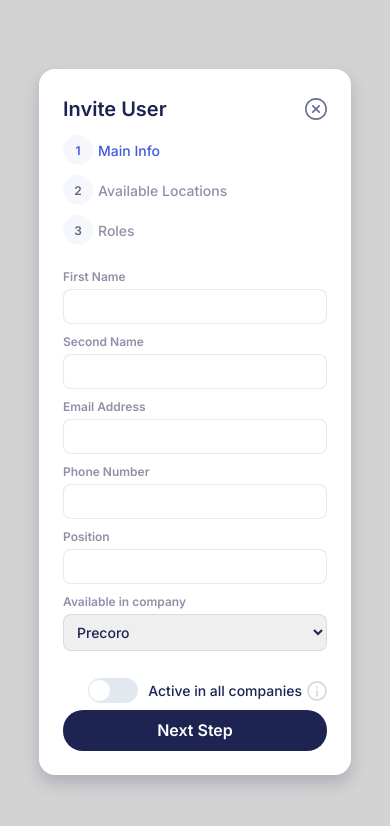
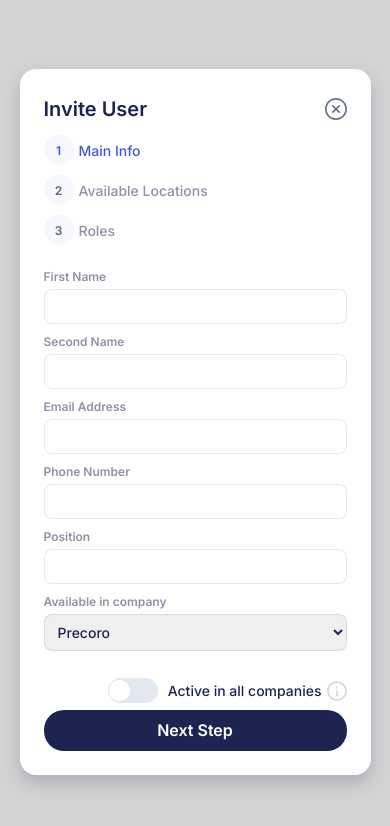
Before and after one commit to Celentanoo0/precoro-test-assignment, a Vue app: page / in a window 390 px wide. Shown: the top 826 px of the page. Built offline with nearby package versions, Linux system fonts and the light colour scheme.

Commit message:
[features] popup mobile design fixed

```diff
--- a/src/App.vue
+++ b/src/App.vue
@@ -77,9 +77,9 @@ provide('disableAll', formElementsDisabled);
 .app-popup {
   background: #ffffff;
   box-shadow: 0 8px 16px rgba(54, 62, 113, 0.24);
+  padding: 24px;
   border-radius: 16px;
-  padding: 24px;
-  flex: 0 1 80%;
+  flex: 0 1 90%;
 
   &__header {
     display: flex;
@@ -108,4 +108,10 @@ provide('disableAll', formElementsDisabled);
     }
   }
 }
+
+@media (min-width: 767px) {
+  .app-popup{
+    flex: 0 1 80%;
+  }
+}
 </style>
--- a/src/components/AppMainInfoForm/AppMainInfoForm.vue
+++ b/src/components/AppMainInfoForm/AppMainInfoForm.vue
@@ -108,7 +108,7 @@ const tabsData = inject('tabsData');
   &__row-block {
     display: flex;
     flex-direction: column;
-    width: 100%;
+    flex: 0 1 100%;
   }
 
   &__control-name {
```
